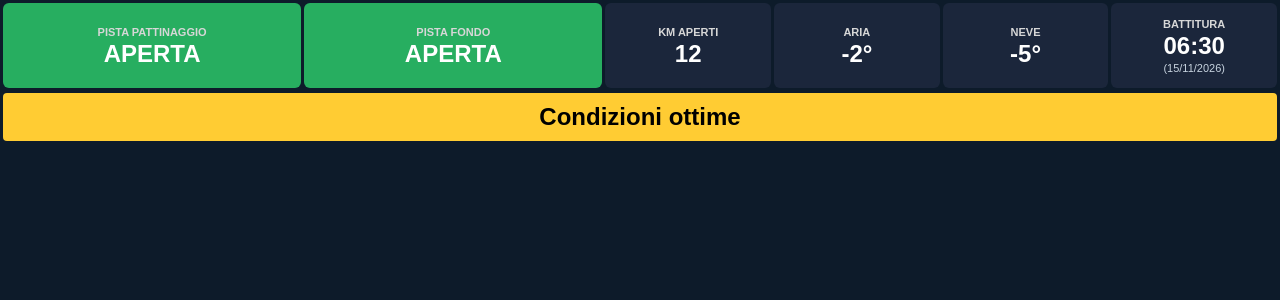
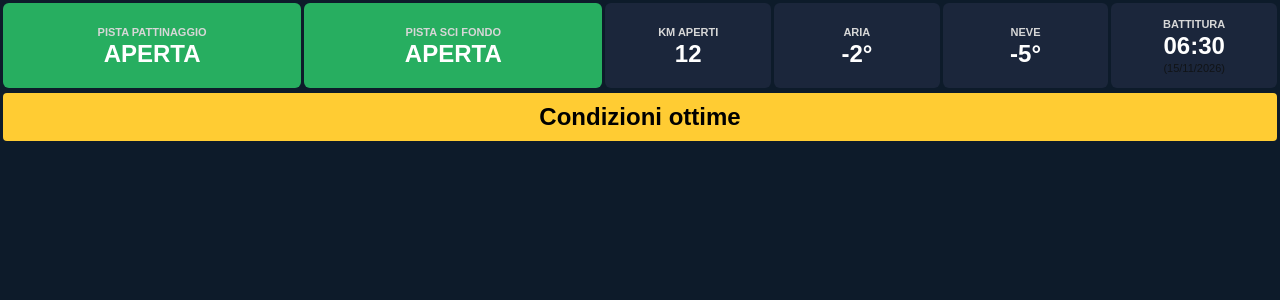
Before and after one commit to emiliomaj60-lang/stato-pista-schilpario, a Flask app: page /condizioni in a window 1280 px wide. Shown: the top 300 px of the page. Run offline with Flask 3, Linux system fonts and the light colour scheme.

Commit message:
Add files via upload

```diff
--- a/templates/condizioni.html
+++ b/templates/condizioni.html
@@ -72,7 +72,7 @@ html, body{
 
 .data{
     font-size:11px;
-    color:#c7d3df;
+    color:#111417;
     margin-top:4px;
 }
 
@@ -125,7 +125,7 @@ html, body{
     </div>
 
     <div class="box box-stato {% if dati.stato == 'CHIUSA' %}chiusa{% else %}stato{% endif %}">
-        <div class="titolo">PISTA FONDO</div>
+        <div class="titolo">PISTA SCI FONDO</div>
         <div class="valore">{{ dati.stato }}</div>
     </div>
 
```
